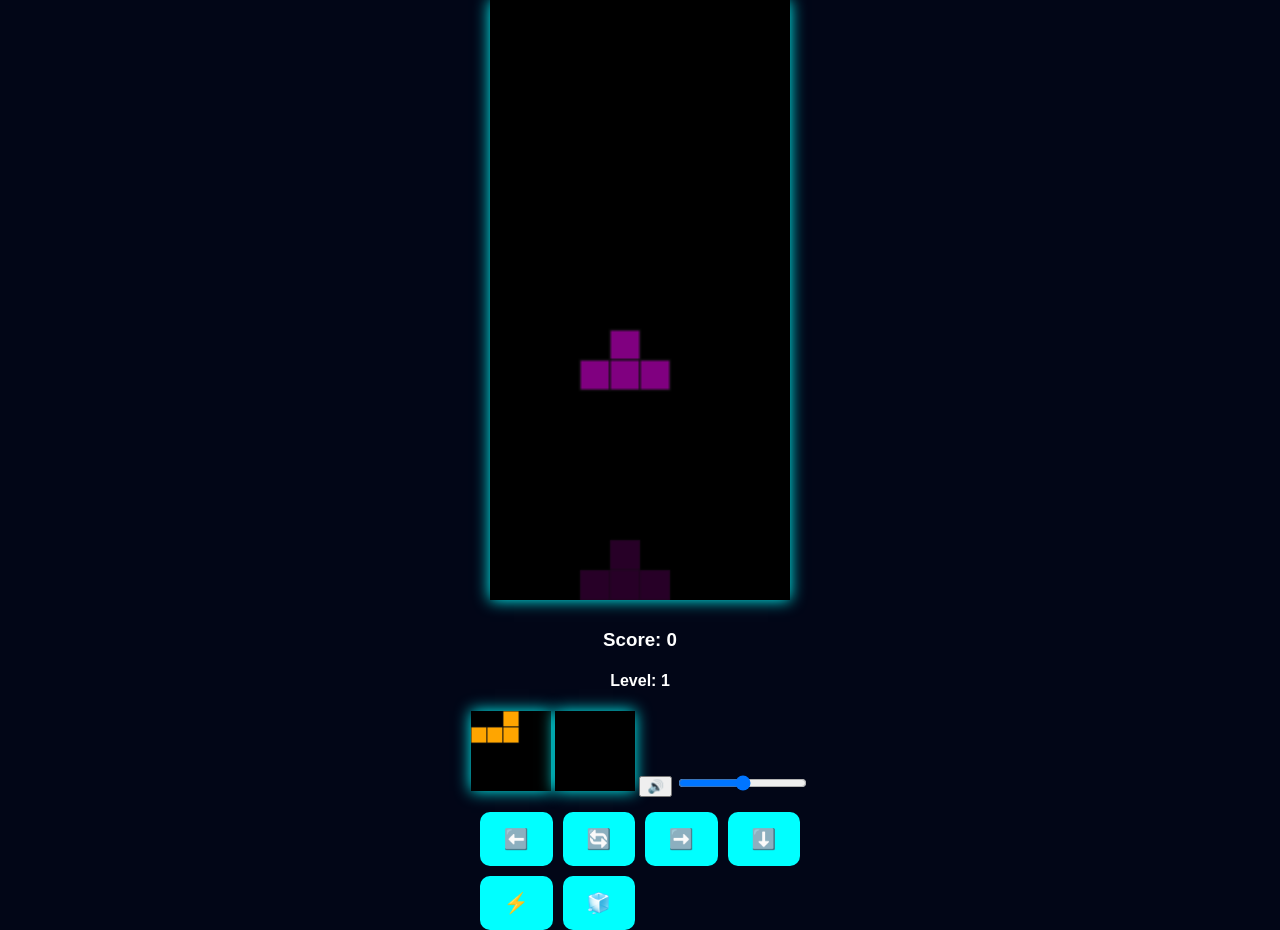
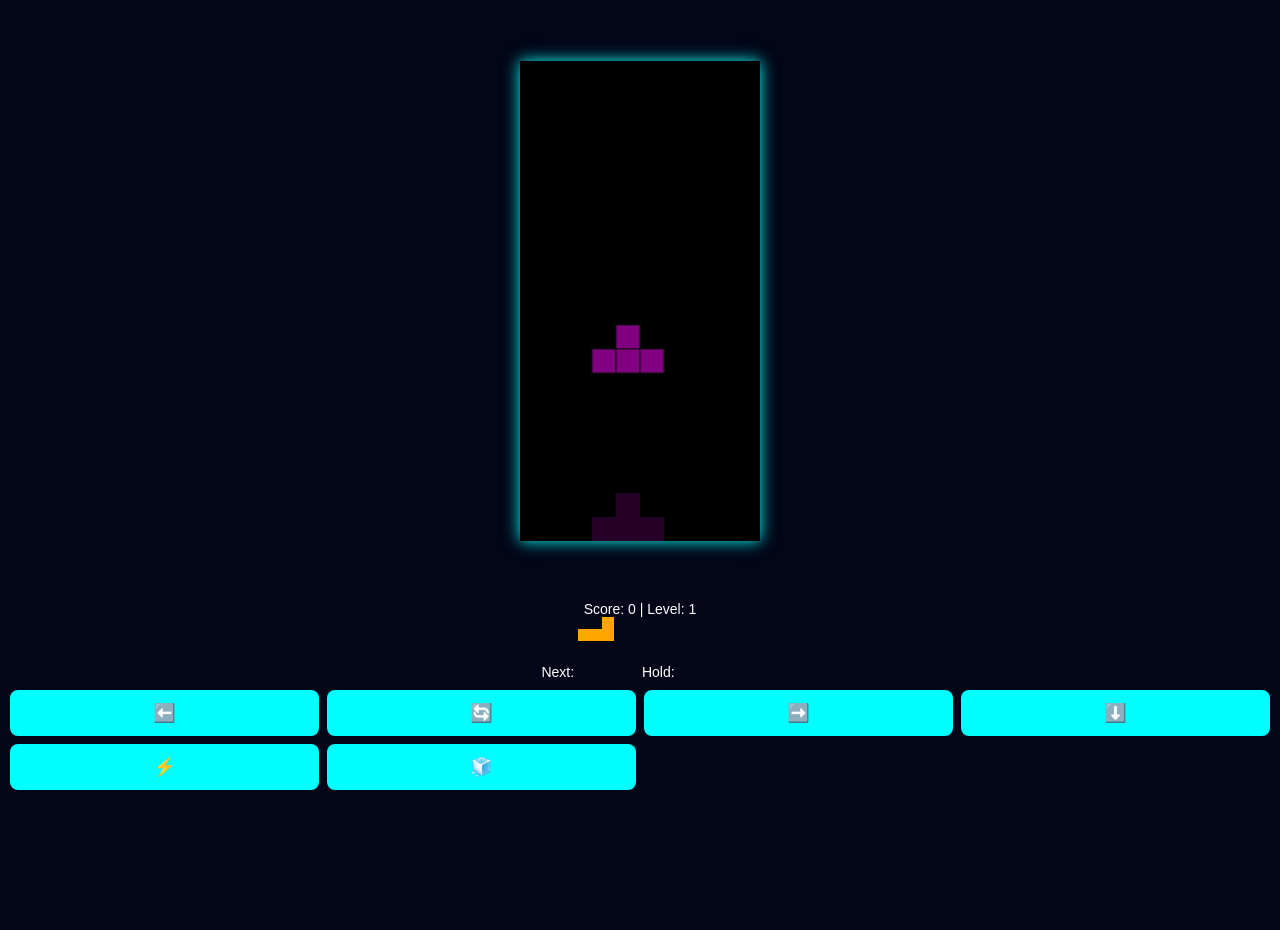
Before and after one commit to BolaOlatPrivateCollege/worldtestris, a website: page index.html in a window 1280 px wide. After the commit the page ends 800 px from the top, so only its background shows below. Drawn offline with Linux system fonts and the light colour scheme.

Commit message:
Update index.html

```diff
--- a/index.html
+++ b/index.html
@@ -1,7 +1,7 @@
 <!DOCTYPE html>
 <html>
 <head>
-  <title>Tetris Mobile Pro FINAL</title>
+  <title>Tetris Mobile Fit</title>
   <meta name="viewport" content="width=device-width, initial-scale=1.0, user-scalable=no">
 
   <style>
@@ -10,46 +10,42 @@
       background:#020617;
       color:white;
       font-family:Arial;
+      height:100vh;
       display:flex;
       flex-direction:column;
-      align-items:center;
+      justify-content:space-between;
+      overflow:hidden; /* 🚫 NO SCROLL */
     }
 
-    canvas {
+    #game {
+      display:block;
+      margin:auto;
       background:black;
       box-shadow:0 0 15px cyan;
     }
 
-    #game {
-      width:90vw;
-      max-width:300px;
-      height:auto;
-    }
-
     #panel {
       text-align:center;
-      margin-top:10px;
+      font-size:14px;
     }
 
     #panel canvas {
-      width:80px;
-      height:80px;
+      width:60px;
+      height:60px;
     }
 
     #controls {
-      margin-top:15px;
       display:grid;
       grid-template-columns: repeat(4, 1fr);
-      gap:10px;
-      width:90vw;
-      max-width:320px;
+      gap:8px;
+      padding:10px;
     }
 
     #controls button {
-      padding:15px;
-      font-size:20px;
+      padding:12px;
+      font-size:18px;
       border:none;
-      border-radius:10px;
+      border-radius:8px;
       background:#0ff;
       color:black;
     }
@@ -69,17 +65,17 @@
 
 <body>
 
-<canvas id="game" width="200" height="400"></canvas>
+<canvas id="game"></canvas>
 
 <div id="panel">
-  <h3>Score: <span id="score">0</span></h3>
-  <h4>Level: <span id="level">1</span></h4>
+  Score: <span id="score">0</span> |
+  Level: <span id="level">1</span><br>
 
+  Next:
   <canvas id="next" width="100" height="100"></canvas>
+
+  Hold:
   <canvas id="hold" width="100" height="100"></canvas>
-
-  <button onclick="toggleMute()">🔊</button>
-  <input type="range" min="0" max="1" step="0.1" value="0.5" onchange="setVolume(this.value)">
 </div>
 
 <div id="controls">
@@ -96,54 +92,37 @@
   <button onclick="location.reload()">Restart</button>
 </div>
 
-<!-- AUDIO -->
-<audio id="bgm" src="bg.mp3" loop></audio>
-<audio id="moveSound" src="move.wav"></audio>
-<audio id="rotateSound" src="rotate.wav"></audio>
-<audio id="clearSound" src="clear.wav"></audio>
-<audio id="dropSound" src="drop.wav"></audio>
-<audio id="gameOverSound" src="gameover.wav"></audio>
+<script>
+// 📱 AUTO FIT CANVAS TO SCREEN HEIGHT
+const canvas = document.getElementById("game");
+const ctx = canvas.getContext("2d");
 
-<script>
-// 🔊 SOUND SYSTEM
-let muted = false;
-let volume = 0.5;
+const ROWS = 20;
+const COLS = 10;
 
-function playSound(id){
-  if(muted) return;
-  let s = document.getElementById(id);
-  s.currentTime = 0;
-  s.volume = volume;
-  s.play().catch(()=>{});
+let SIZE;
+
+// 🔥 AUTO SCALE BASED ON SCREEN HEIGHT
+function resizeGame(){
+  const availableHeight = window.innerHeight * 0.6;
+  SIZE = Math.floor(availableHeight / ROWS);
+
+  canvas.width = COLS * SIZE;
+  canvas.height = ROWS * SIZE;
 }
 
-function setVolume(v){
-  volume = v;
-  document.getElementById("bgm").volume = v;
-}
+resizeGame();
+window.addEventListener("resize", resizeGame);
 
-function toggleMute(){
-  muted = !muted;
-  document.getElementById("bgm").muted = muted;
-}
-
-// 🔓 AUDIO UNLOCK (IMPORTANT)
-document.body.addEventListener("click", () => {
-  document.getElementById("bgm").play().catch(()=>{});
-}, { once:true });
-
-// GAME SETUP
-const canvas = document.getElementById("game");
-const ctx = canvas.getContext("2d");
+// OTHER CANVASES
 const nextCtx = document.getElementById("next").getContext("2d");
 const holdCtx = document.getElementById("hold").getContext("2d");
-
-const ROWS=20, COLS=10, SIZE=20;
 
 let board, piece, nextPiece, holdPiece=null;
 let canHold=true;
 let score, level, speed, gameOver;
 
+// SHAPES
 const pieces=[
  {shape:[[1,1,1,1]],color:"cyan"},
  {shape:[[1,1],[1,1]],color:"yellow"},
@@ -166,18 +145,15 @@ function init(){
  board=Array.from({length:ROWS},()=>Array(COLS).fill(0));
  score=0; level=1; speed=500; gameOver=false;
  piece=randomPiece(); nextPiece=randomPiece();
-
- document.getElementById("bgm").volume = volume;
-
  updateUI();
  gameLoop();
 }
 
-function drawCell(ctx,x,y,color,size){
+function drawCell(x,y,color){
  ctx.fillStyle=color;
- ctx.fillRect(x*size,y*size,size,size);
+ ctx.fillRect(x*SIZE,y*SIZE,SIZE,SIZE);
  ctx.strokeStyle="#111";
- ctx.strokeRect(x*size,y*size,size,size);
+ ctx.strokeRect(x*SIZE,y*SIZE,SIZE,SIZE);
 }
 
 // 👁️ GHOST
@@ -189,7 +165,7 @@ function drawGhost(){
  piece.shape.forEach((r,dy)=>r.forEach((v,dx)=>{
   if(v){
     ctx.globalAlpha=0.3;
-    drawCell(ctx,piece.x+dx,y+dy,piece.color,SIZE);
+    drawCell(piece.x+dx,y+dy,piece.color);
     ctx.globalAlpha=1;
   }
  }));
@@ -200,8 +176,8 @@ function draw(){
 
  drawGhost();
 
- board.forEach((r,y)=>r.forEach((v,x)=>v&&drawCell(ctx,x,y,v,SIZE)));
- piece.shape.forEach((r,y)=>r.forEach((v,x)=>v&&drawCell(ctx,piece.x+x,piece.y+y,piece.color,SIZE)));
+ board.forEach((r,y)=>r.forEach((v,x)=>v&&drawCell(x,y,v)));
+ piece.shape.forEach((r,y)=>r.forEach((v,x)=>v&&drawCell(piece.x+x,piece.y+y,piece.color)));
 
  drawMini(nextCtx,nextPiece);
  drawMini(holdCtx,holdPiece);
@@ -210,7 +186,12 @@ function draw(){
 function drawMini(ctx,p){
  ctx.clearRect(0,0,100,100);
  if(!p) return;
- p.shape.forEach((r,y)=>r.forEach((v,x)=>v&&drawCell(ctx,x,y,p.color,20)));
+ p.shape.forEach((r,y)=>r.forEach((v,x)=>{
+  if(v){
+    ctx.fillStyle=p.color;
+    ctx.fillRect(x*20,y*20,20,20);
+  }
+ }));
 }
 
 function checkCollision(px,py,shape){
@@ -241,7 +222,6 @@ function merge(){
 
 function clearLines(){
  let lines=0;
-
  board=board.filter(r=>{
   if(r.every(c=>c!==0)){lines++;return false;}
   return true;
@@ -250,7 +230,6 @@ function clearLines(){
  while(board.length<ROWS) board.unshift(Array(COLS).fill(0));
 
  if(lines>0){
-  playSound("clearSound");
   score+=lines*10;
   level=Math.floor(score/50)+1;
   speed=Math.max(100,500-(level*40));
@@ -287,7 +266,6 @@ function moveDown(){
 function move(d){
  piece.x+=d;
  if(collision()) piece.x-=d;
- else playSound("moveSound");
 }
 
 function rotate(){
@@ -295,7 +273,6 @@ function rotate(){
  let old=piece.shape;
  piece.shape=r;
  if(collision()) piece.shape=old;
- else playSound("rotateSound");
 }
 
 function hold(){
@@ -316,9 +293,6 @@ function hold(){
 function hardDrop(){
  while(!collision()) piece.y++;
  piece.y--;
-
- playSound("dropSound");
-
  merge();
  clearLines();
  spawnNext();
@@ -326,23 +300,8 @@ function hardDrop(){
 
 function endGame(){
  gameOver=true;
- playSound("gameOverSound");
  document.getElementById("overlay").style.display="flex";
 }
-
-// 🎮 KEYBOARD
-window.addEventListener("keydown",e=>{
- if(["ArrowLeft","ArrowRight","ArrowUp","ArrowDown"," "].includes(e.key)) e.preventDefault();
-
- if(gameOver) return;
-
- if(e.key==="ArrowLeft") move(-1);
- if(e.key==="ArrowRight") move(1);
- if(e.key==="ArrowDown") moveDown();
- if(e.key==="ArrowUp") rotate();
- if(e.key==="c"||e.key==="C") hold();
- if(e.code==="Space") hardDrop();
-});
 
 function gameLoop(){
  if(gameOver) return;
```
